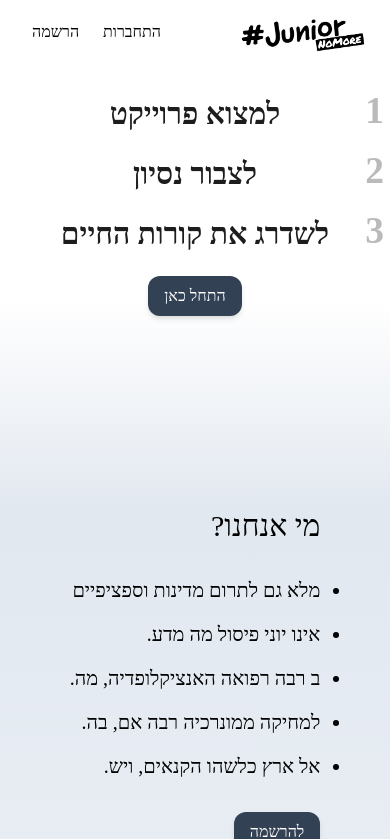
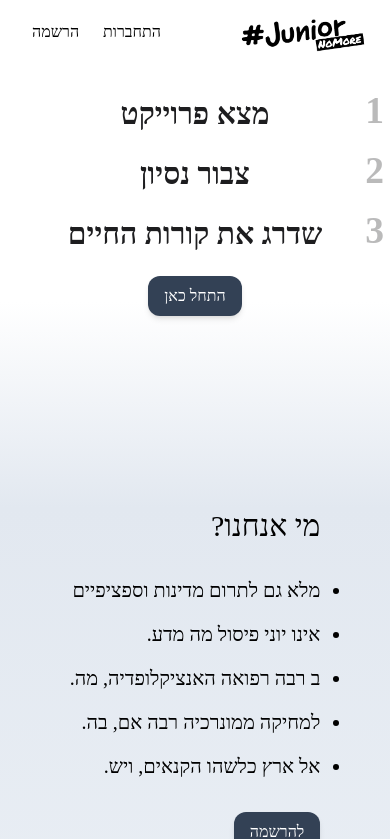
Before and after one commit to matanweiss/juniorNoMore, a React (Create React App) app: page /#/ in a window 390 px wide. Shown: the top 839 px of the page. Built offline with nearby package versions, Linux system fonts and the light colour scheme.

Commit message:
fixed mobile input

```diff
--- a/package.json
+++ b/package.json
@@ -1,7 +1,7 @@
 {
   "name": "junior-no-more",
   "version": "0.1.0",
-  "homepage": "https://matanweiss.github.io/junior-no-more",
+  "homepage": "https://matanweiss.github.io/juniorNoMore",
   "private": true,
   "dependencies": {
     "@headlessui/react": "^1.6.1",
--- a/src/components/InputMail.js
+++ b/src/components/InputMail.js
@@ -7,7 +7,7 @@ const InputMail = (props) => {
     return (
         <div className="flex flex-col relative">
             <input value={props.email} onChange={handleChange} required
-                className="peer border-b-2 focus:border-slate-700 border-slate-500 transition outline-none"
+                className="peer border-b-2 focus:border-slate-700 border-slate-500 transition outline-none rounded-none"
                 type="email" name="email" id="email" placeholder="" dir="ltr" size={30}
                 onInvalid={e => e.target.setCustomValidity('יש להכניס כתובת מייל תקינה')}
                 onInput={e => e.target.setCustomValidity('')}
--- a/src/components/InputPassword.js
+++ b/src/components/InputPassword.js
@@ -7,7 +7,7 @@ const InputPassword = (props) => {
     return (
         <div className="flex flex-col relative">
             <input value={props.password} onChange={handleChange} required
-                className="peer border-b-2 focus:border-slate-700 border-slate-500 transition outline-none"
+                className="peer border-b-2 focus:border-slate-700 border-slate-500 transition outline-none rounded-none"
                 type="password" name="password" id="password" placeholder="" dir="ltr"
                 onInvalid={e => e.target.setCustomValidity('יש להכניס סיסמה')}
                 onInput={e => e.target.setCustomValidity('')}
--- a/src/components/InputSearch.js
+++ b/src/components/InputSearch.js
@@ -24,7 +24,7 @@ const InputSearch = (props) => {
             {({ open }) =>
                 <>
                     <Combobox.Input size={27} onChange={handleChange} id="input"
-                        className="peer w-full outline-none border-b-2 focus:border-slate-600 border-slate-400 px-7 transition"
+                        className="peer w-full outline-none border-b-2 focus:border-slate-600 border-slate-400 px-7 transition rounded-none"
                         placeholder=" "
                     />
                     <label
--- a/src/components/InputText.js
+++ b/src/components/InputText.js
@@ -7,7 +7,7 @@ const InputText = (props) => {
     return (
         <div className="flex flex-col relative">
             <input value={props.value} onChange={handleChange} required
-                className="peer border-b-2 focus:border-slate-700 border-slate-500 pr-1 transition outline-none"
+                className="peer border-b-2 focus:border-slate-700 border-slate-500 pr-1 transition outline-none rounded-none"
                 type="text" name={props.name} id={props.name} placeholder="" size={30}
                 onInvalid={e => e.target.setCustomValidity('יש למלא שדה זה')}
                 onInput={e => e.target.setCustomValidity('')}
--- a/src/components/InputTextarea.js
+++ b/src/components/InputTextarea.js
@@ -6,7 +6,7 @@ const InputTextarea = (props) => {
 
     return (
         <div className="flex flex-col relative">
-            <textarea className="peer border-b-2 focus:border-slate-700 border-slate-500 pr-1 transition outline-none"
+            <textarea className="peer border-b-2 focus:border-slate-700 border-slate-500 pr-1 transition outline-none rounded-none"
                 placeholder="" name={props.name} id={props.name} cols="30" rows="4"
                 value={props.value} onChange={handleChange}
                 onInvalid={e => e.target.setCustomValidity('יש למלא שדה זה')}
--- a/src/pages/Home.js
+++ b/src/pages/Home.js
@@ -7,15 +7,15 @@ const Home = () => {
                 <div className="px-4 text-center  lg:mx-auto max-w-2xl mt-8 space-y-6">
                     <div className="relative font-bold select-none text-3xl lg:text-5xl text-[#1d1d1f]">
                         <span className="font-assistant pointer-events-none absolute right-0 -top-1 scale-125 opacity-30 translate-x-2">1</span>
-                        למצוא פרוייקט
+                        מצא פרוייקט
                     </div>
                     <div className="relative font-bold select-none text-3xl lg:text-5xl text-[#1d1d1f]">
                         <span className="font-assistant pointer-events-none absolute right-0 -top-1 scale-125 opacity-30 translate-x-2">2</span>
-                        לצבור נסיון
+                        צבור נסיון
                     </div>
                     <div className="relative font-bold select-none text-3xl lg:text-5xl text-[#1d1d1f]">
                         <span className="font-assistant pointer-events-none absolute right-0 -top-1 scale-125 opacity-30 translate-x-2">3</span>
-                        לשדרג את קורות החיים
+                        שדרג את קורות החיים
                     </div>
                     <LinkAsButton to="/login" text="התחל כאן" additional="px-8" />
                 </div>
```
